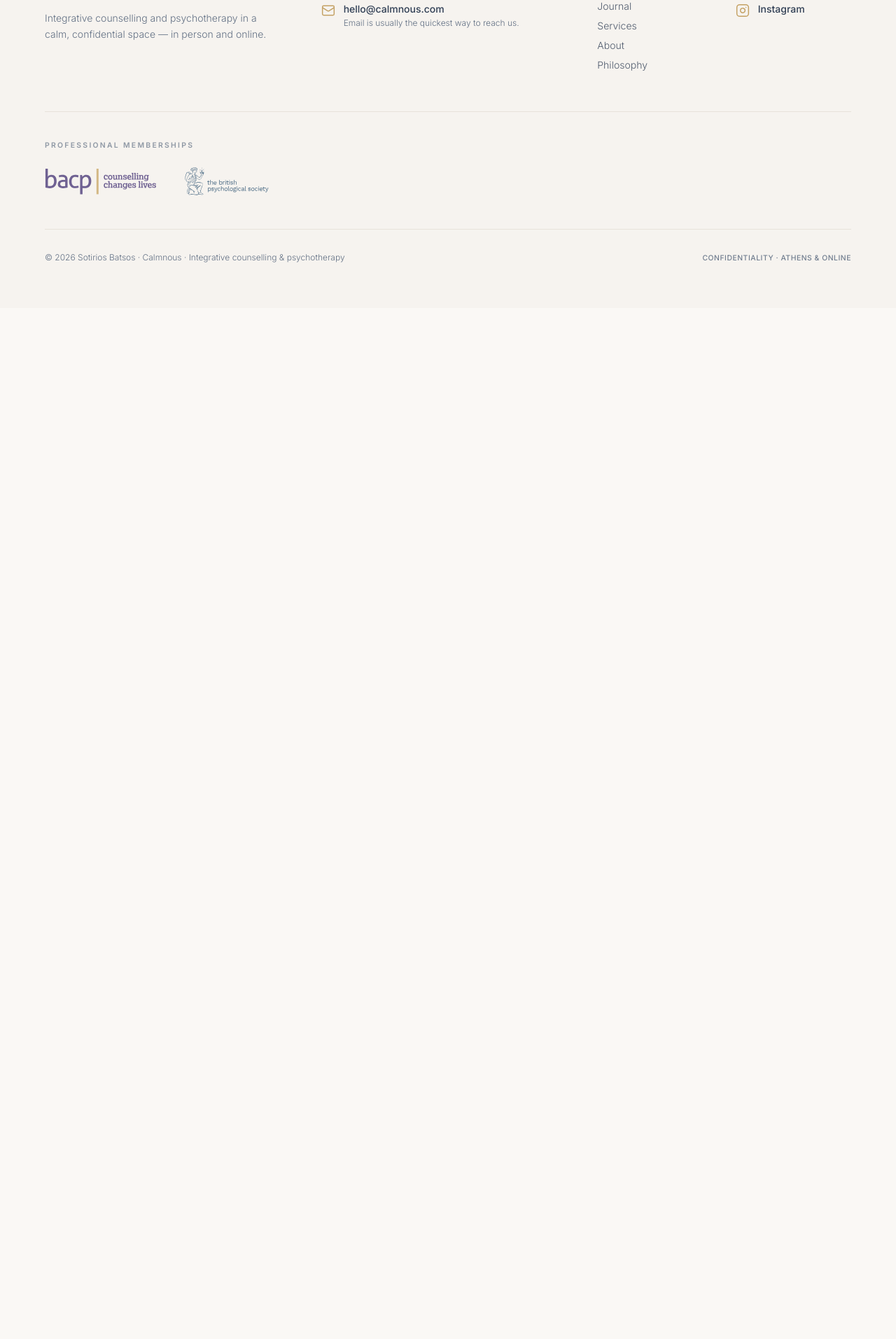
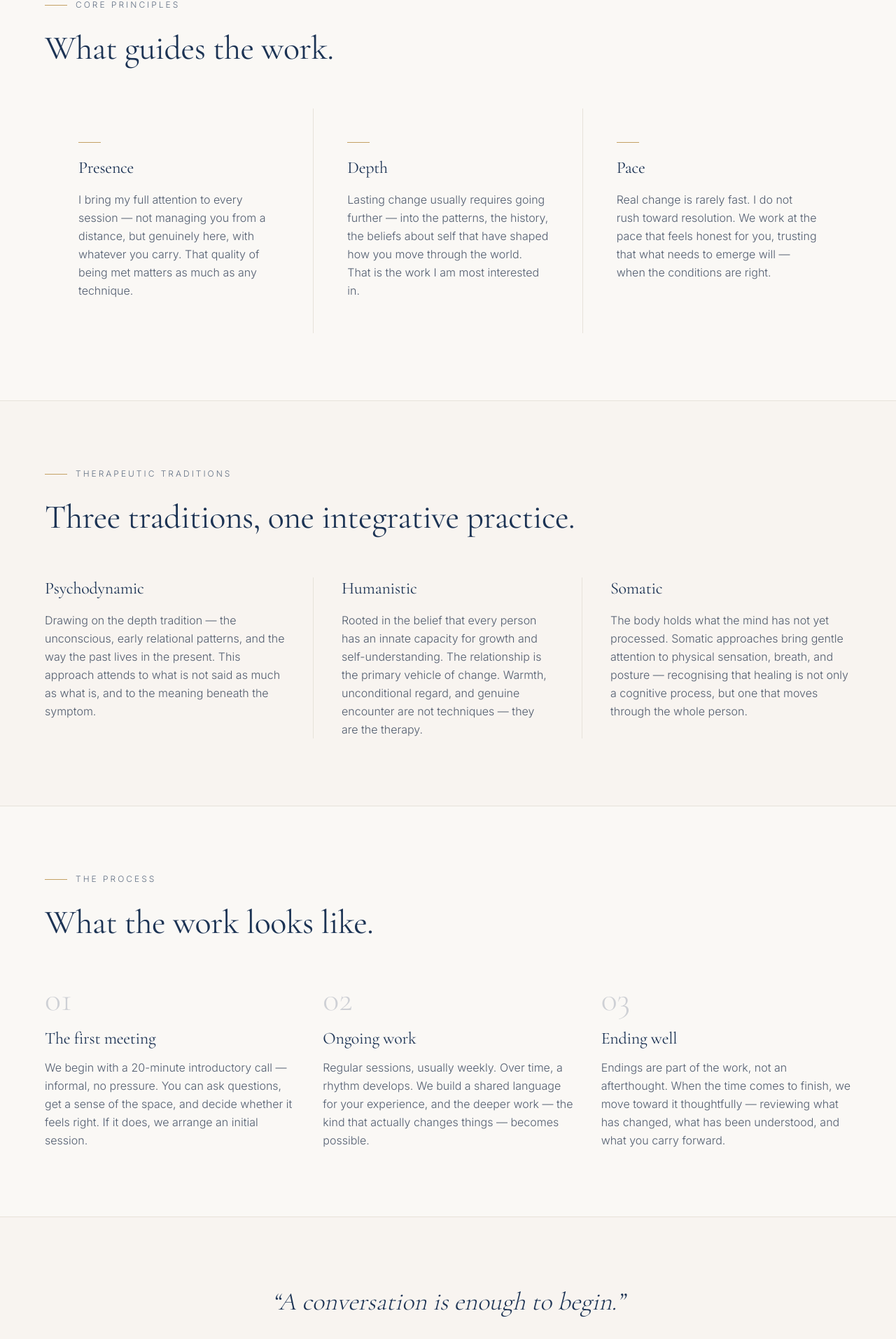
Before and after one commit to maledian-tech/calmnous, a Next.js app: page /philosophy in a window 1280 px wide. Shown: the part 660-2573 px from the top of the page at 70% size. Before the commit the page ends 1100 px from the top, so only its background shows below. Built offline with nearby package versions, Linux system fonts and the light colour scheme; no server answers.

Commit message:
feat: wire up expanded /about and /philosophy pages

```diff
--- a/app/(site)/about/page.tsx
+++ b/app/(site)/about/page.tsx
@@ -3,9 +3,12 @@ import {
   resolvePublicLogoPath,
 } from "@/lib/resolve-public-paths";
 
+import { AboutApproach } from "@/components/lovable/AboutApproach";
+import { AboutCredentials } from "@/components/lovable/AboutCredentials";
 import { LovableAbout } from "@/components/lovable/LovableAbout";
 import { LovableSiteFooter } from "@/components/lovable/LovableSiteFooter";
 import { LovableSiteHeader } from "@/components/lovable/LovableSiteHeader";
+import { PageCta } from "@/components/lovable/PageCta";
 
 export const revalidate = 300;
 
@@ -17,6 +20,9 @@ export default function AboutPage() {
     <main className="min-h-screen bg-background">
       <LovableSiteHeader logoSrc={logoSrc} bookingHref={null} />
       <LovableAbout photoSrc={photoSrc} />
+      <AboutApproach />
+      <AboutCredentials />
+      <PageCta />
       <LovableSiteFooter logoSrc={logoSrc} />
     </main>
   );
--- a/app/(site)/philosophy/page.tsx
+++ b/app/(site)/philosophy/page.tsx
@@ -3,6 +3,10 @@ import { resolvePublicLogoPath } from "@/lib/resolve-public-paths";
 import { LovablePhilosophy } from "@/components/lovable/LovablePhilosophy";
 import { LovableSiteFooter } from "@/components/lovable/LovableSiteFooter";
 import { LovableSiteHeader } from "@/components/lovable/LovableSiteHeader";
+import { PageCta } from "@/components/lovable/PageCta";
+import { PhilosophyModalities } from "@/components/lovable/PhilosophyModalities";
+import { PhilosophyPillars } from "@/components/lovable/PhilosophyPillars";
+import { PhilosophyProcess } from "@/components/lovable/PhilosophyProcess";
 
 export const revalidate = 300;
 
@@ -13,6 +17,10 @@ export default function PhilosophyPage() {
     <main className="min-h-screen bg-background">
       <LovableSiteHeader logoSrc={logoSrc} bookingHref={null} />
       <LovablePhilosophy />
+      <PhilosophyPillars />
+      <PhilosophyModalities />
+      <PhilosophyProcess />
+      <PageCta />
       <LovableSiteFooter logoSrc={logoSrc} />
     </main>
   );
```
